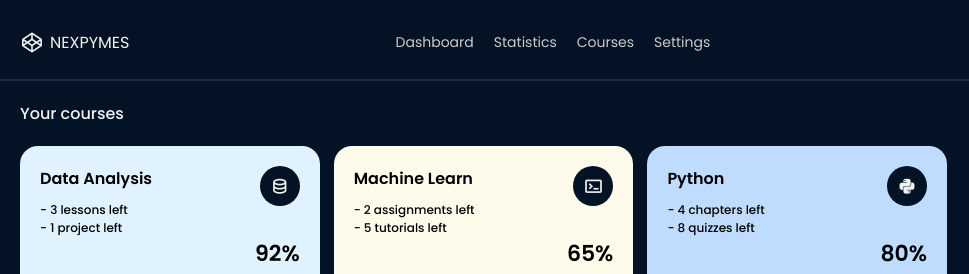
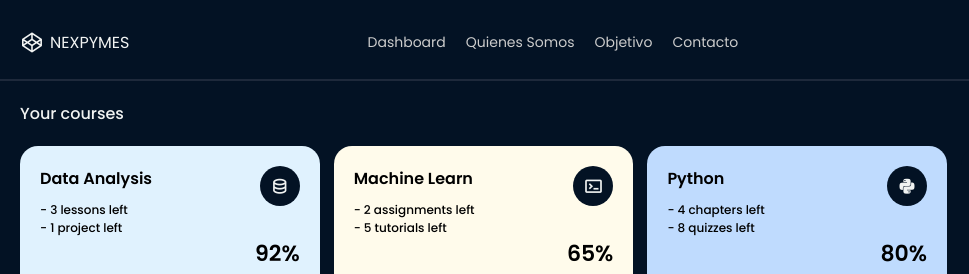
Before and after one commit to Iamnothza/NEXPYMES, a plain HTML site: page index.html in a window 1280 px wide. Shown: the top 274 px of the page, 0-969 px from the left. Drawn offline with nearby package versions, Linux system fonts and the light colour scheme.

Commit message:
actualizacion

```diff
--- a/index.html
+++ b/index.html
@@ -21,9 +21,9 @@
 
             <div class="nav-links">
                 <a href="#">Dashboard</a>
-                <a href="#">Statistics</a>
-                <a href="#">Courses</a>
-                <a href="#">Settings</a>
+                <a href="#">Quienes Somos</a>
+                <a href="#">Objetivo</a>
+                <a href="#">Contacto</a>
             </div>
 
             <div class="right-section">
```
